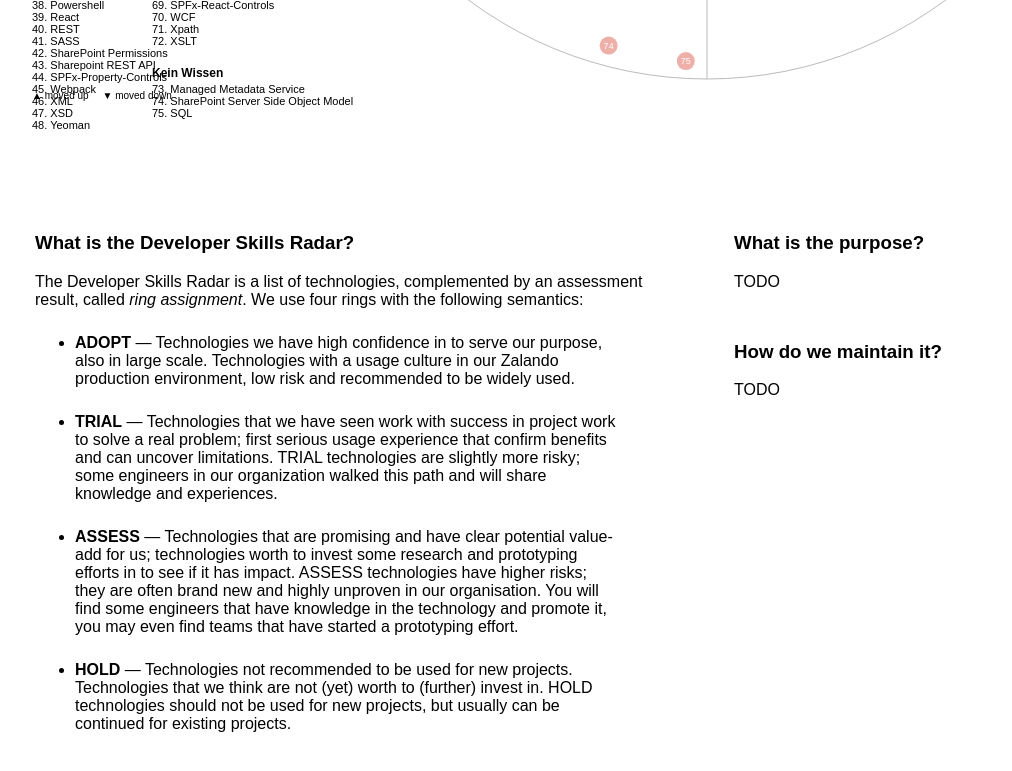
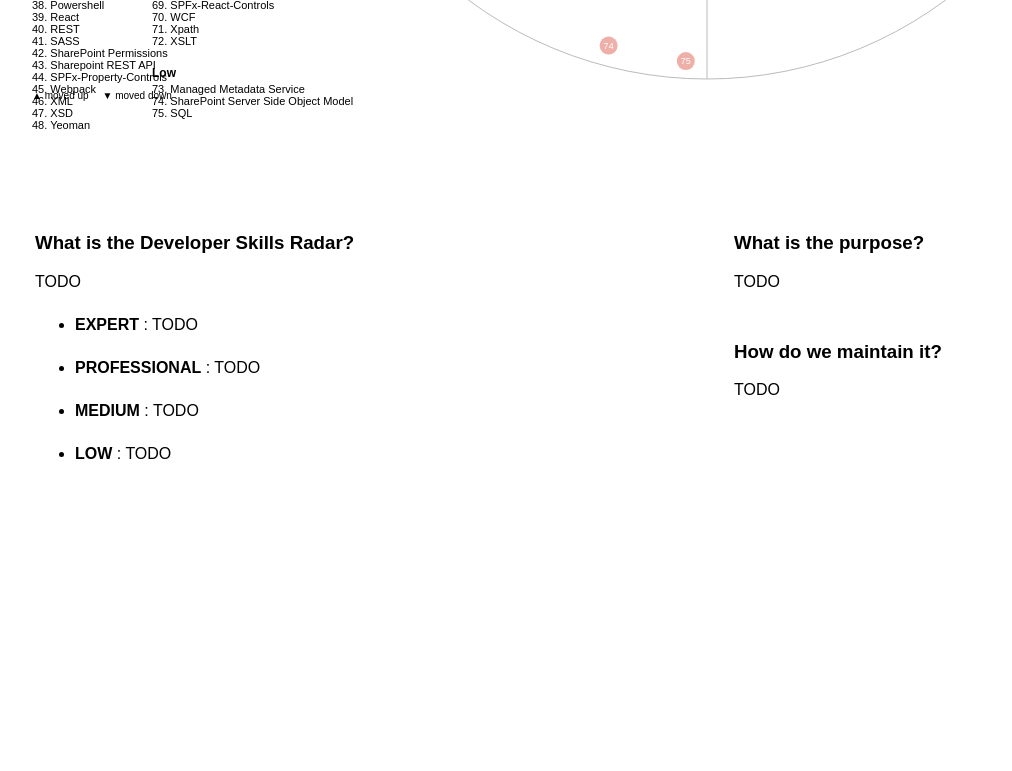
Before and after one commit to rolandoechslin/technologie-radar, a website: page docs/index.html in a window 1280 px wide. Shown: the part 829-1600 px from the top of the page, without its empty margins (26-1038 px from the left). After the commit the page ends 1369 px from the top, so only its background shows below. Drawn offline with nearby package versions, Linux system fonts and the light colour scheme.

Commit message:
update readme

```diff
--- a/docs/index.html
+++ b/docs/index.html
@@ -33,10 +33,10 @@
     { name: "Produkte & Services" }
   ],
   rings: [
-    { name: "Profi Wissen", color: "#93c47d" },
-    { name: "Gut", color: "#93d2c2" },
-    { name: "Mässing", color: "#fbdb84" },
-    { name: "Kein Wissen", color: "#efafa9" }
+    { name: "Expert", color: "#93c47d" },
+    { name: "Professional", color: "#93d2c2" },
+    { name: "Medium", color: "#fbdb84" },
+    { name: "Low", color: "#efafa9" }
   ],
   print_layout: true,
   // zoomed_quadrant: 0,
@@ -784,14 +784,14 @@
 <h3>What is the Developer Skills Radar?</h3>
 
 <p>
-The Developer Skills Radar is a list of technologies, complemented by an assessment result, called <em>ring assignment</em>. We use four rings with the following semantics:
+TODO
 </p>
 
 <ul>
-<li><strong>ADOPT</strong> &mdash; Technologies we have high confidence in to serve our purpose, also in large scale. Technologies with a usage culture in our Zalando production environment, low risk and recommended to be widely used.</li>
-<li><strong>TRIAL</strong> &mdash; Technologies that we have seen work with success in project work to solve a real problem; first serious usage experience that confirm benefits and can uncover limitations. TRIAL technologies are slightly more risky; some engineers in our organization walked this path and will share knowledge and experiences.</li>
-<li><strong>ASSESS</strong> &mdash; Technologies that are promising and have clear potential value-add for us; technologies worth to invest some research and prototyping efforts in to see if it has impact. ASSESS technologies have higher risks; they are often brand new and highly unproven in our organisation. You will find some engineers that have knowledge in the technology and promote it, you may even find teams that have started a prototyping effort.</li>
-<li><strong>HOLD</strong> &mdash; Technologies not recommended to be used for new projects. Technologies that we think are not (yet) worth to (further) invest in. HOLD technologies should not be used for new projects, but usually can be continued for existing projects.</li>
+<li><strong>EXPERT</strong> : TODO</li>
+<li><strong>PROFESSIONAL</strong> : TODO</li>
+<li><strong>MEDIUM</strong> : TODO</li>
+<li><strong>LOW</strong> : TODO</li>
 </ul>
 
 </td><td>
```
Also changed, not shown: README.md.
